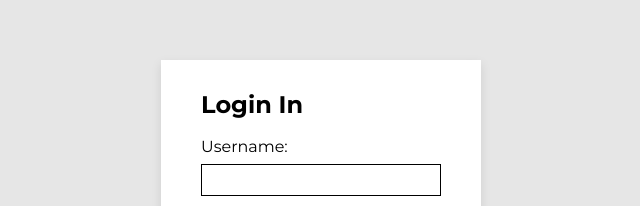
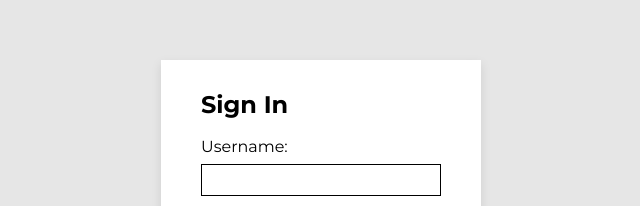
Before and after one commit to MUHAMMADHAMMAD6623/login-template, a plain HTML site: page index.html in a window 1280 px wide. Shown: the part 153-359 px from the top of the page, 319-959 px from the left. Drawn offline with Linux system fonts and the light colour scheme.

Commit message:
Update index.html

```diff
--- a/index.html
+++ b/index.html
@@ -9,7 +9,7 @@
 <body>
   <div class="container">
     <div class="input">
-      <H2>Login In</H2>
+      <H2>Sign In</H2>
       <div class="field">
         <label for="username">Username:</label>
         <input type="text" id="username" required>
```
